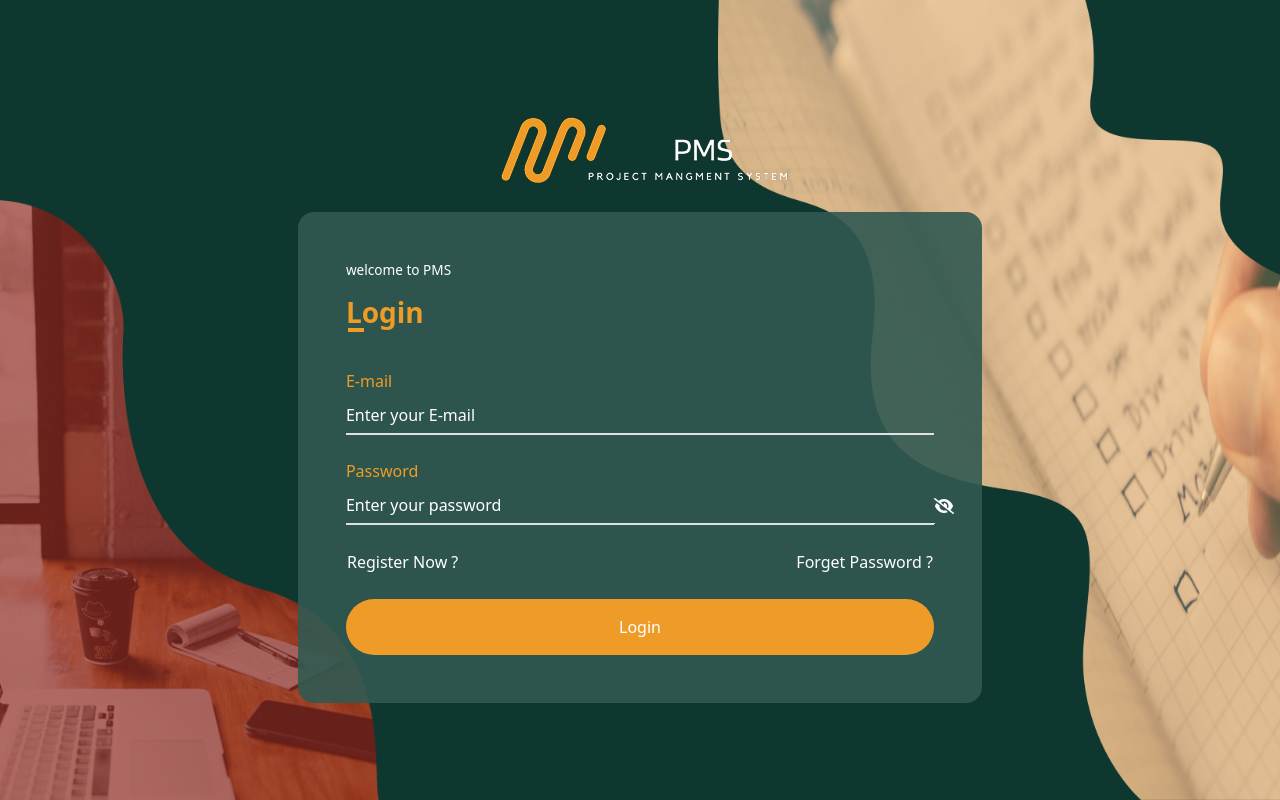
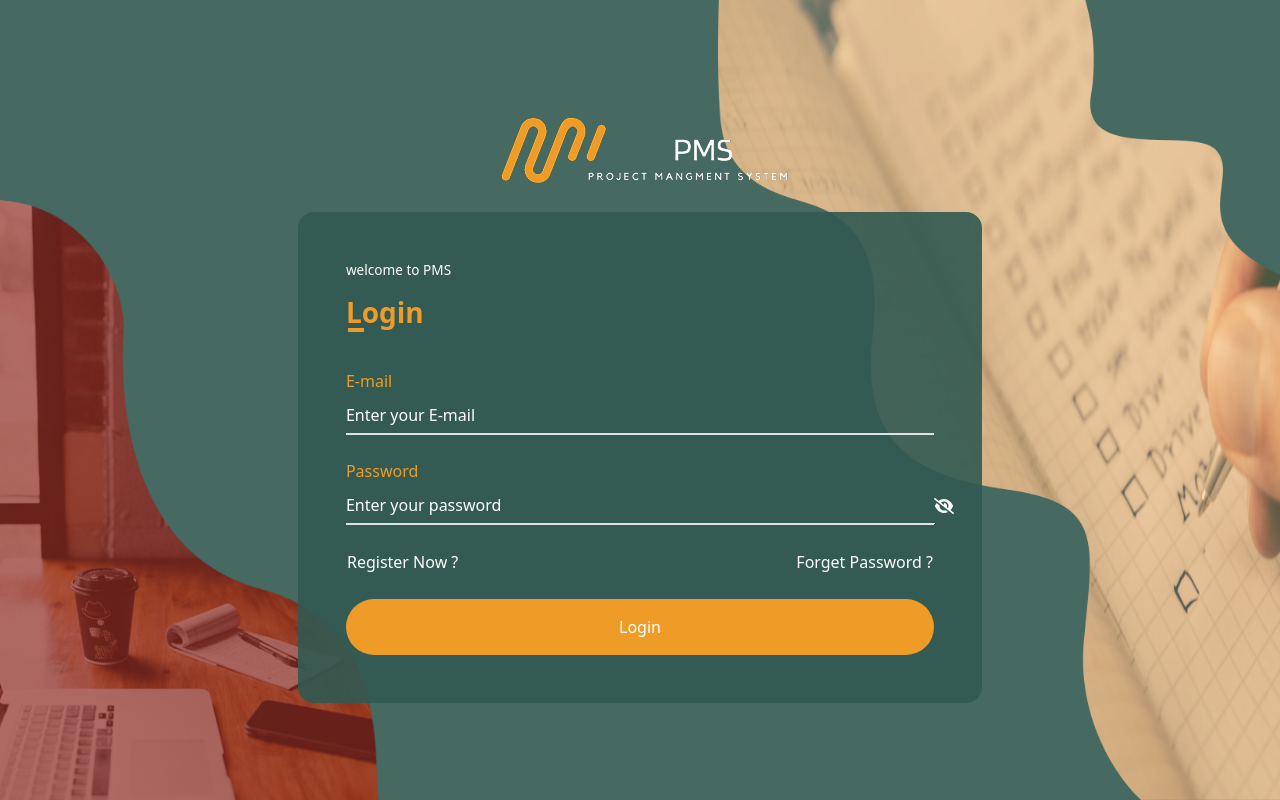
Before and after one commit to shima2468/PMS-Project, a React (Vite) app: page / in a window 1280 px wide. Built offline with nearby package versions, Linux system fonts and the light colour scheme.

Commit message:
Update main color variable in index.css

```diff
--- a/src/index.css
+++ b/src/index.css
@@ -1,19 +1,10 @@
-.auth-container {
-  background-color: #0e382f;
-  min-height: 100vh;
-}
-
-/* .auth-container-register{
-  background-color: rgba(49, 74, 89, 0.9);
-  min-height: 100vh;
-} */
 
 :root {
   --main-color: rgba(239, 155, 40, 1);
 }
 
 .auth-container {
-  background-color: #0e382f;
+background: #315951E5;
   min-height: 100vh;
   width: 100%;
   position: relative;
```
